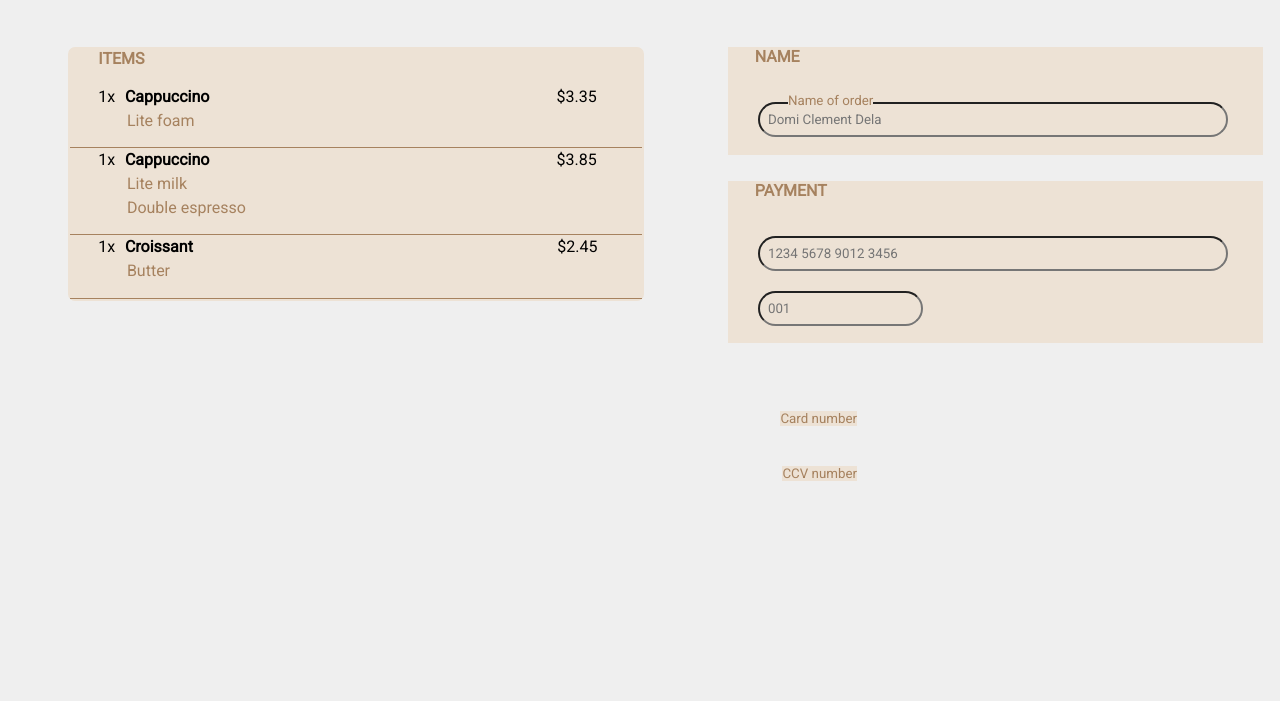
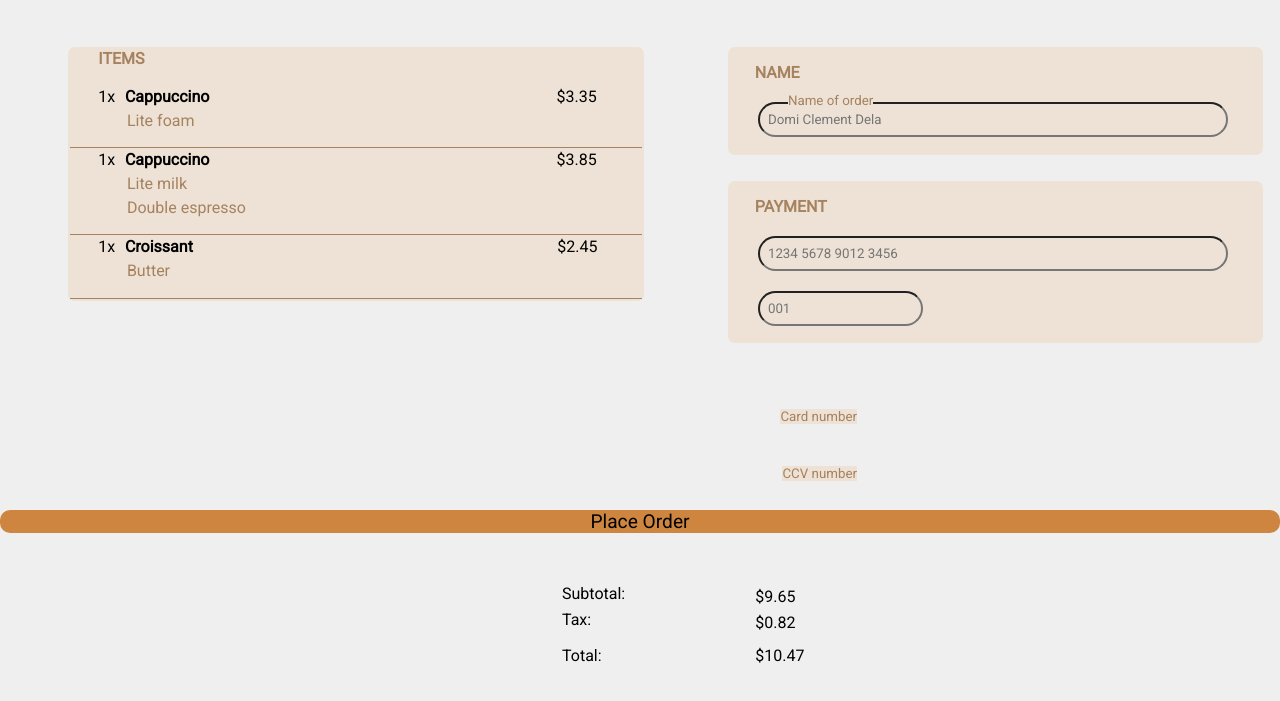
Before and after one commit to Domiclement/coffee-master, a plain HTML site: page index.html in a window 1280 px wide. Shown: the part 53-754 px from the top of the page. Drawn offline with Linux system fonts and the light colour scheme.

Commit message:
this is my first official project I did using html/css

```diff
--- a/index.html
+++ b/index.html
@@ -17,7 +17,7 @@
     </nav>
 
     <div class="wrapper">
-        <table>
+        <table class="table-1">
             <thead>
                 <tr>
                     <th>ITEMS</th>
@@ -75,11 +75,36 @@
                 <label for="CCV number" class="input-l">CCV number</label>
                 <!-- the il-1 in this code stands for inputlabel number one-->
                 <input id="CCV number" type="number" class="ip" placeholder="001">
-
-
             </div>
 
         </div>
     </div>
+
+    <section>
+        <table id="table-2">
+            <tr>
+                <td class="st">Subtotal:</td>
+                <!-- in this part of the code mv is monetary value assigned to subtotal-->
+                <td class="mv">$9.65</td>
+            </tr>
+
+            <tr>
+                <td class="st">Tax:</td>
+                <td class="mv">$0.82</td>
+            </tr>
+
+            <tr>
+                <td class="total">Total:</td>
+                <td class="total-value">$10.47</td>
+            </tr>
+        </table>
+
+        <footer class="footer">
+                <a class="place-order" href="#">Place Order</a>
+        </footer>
+    </section>
+
+
+
 </body>
 </html>
--- a/style.css
+++ b/style.css
@@ -78,7 +78,7 @@ th {
     justify-content: space-around;
 }
 
-table {
+.table-1 {
     background-color: #ede2d5;
     margin-left: 2%;
     width: 45%;
@@ -93,13 +93,14 @@ table {
     position: relative;
     display: inline-block;
     margin-bottom: 5%;
+    border-radius: 7px;
 }
 .title {
     font-size: 16px;
     color: #a6825f;
     text-align: left;
     padding-left: 5%;
-    padding-bottom: 3%;
+    padding-top: 3%;
 }
 
 .input-label {
@@ -126,6 +127,7 @@ table {
     background-color: #ede2d5;
     width: 105%;
     height: 60%;
+    border-radius: 7px;
 }
 
 .input-lb {
@@ -133,7 +135,7 @@ table {
     background-color: #ede2d5;
     font-size: smaller;
     position: absolute;
-    bottom: 321px;
+    bottom: 323px;
     right: 423px;
 
 }
@@ -155,3 +157,53 @@ table {
     background-color: #ede2d5;
     margin: 10px 10px 0px 30px;
 }
+
+.mv {
+    margin-right: 70px;
+}
+
+#table-2 {
+    position: absolute;
+    bottom: 10%;
+    transform: translateX(0%);
+    text-align: none;
+    margin-left: 35em;
+    /* margin-bottom: 1px; */
+}
+
+
+
+.st {
+    padding-right: 4em;
+    padding-bottom: 5px;
+}
+
+.mv {
+    padding-left: 4em;
+}
+
+.total {
+    padding-top: 10px;
+}
+
+.total-value {
+    padding-left: 4em;
+    padding-top: 10px;
+}
+
+
+.footer{
+    position: fixed;
+    margin-top: 15%;
+    background-color: peru;
+    width: 100%;
+    text-align: center;
+    border-radius: 10px;
+    width: 100%;
+}
+
+.place-order{
+color: black;
+text-decoration: none;
+font-size: 1.2em;
+}
```
